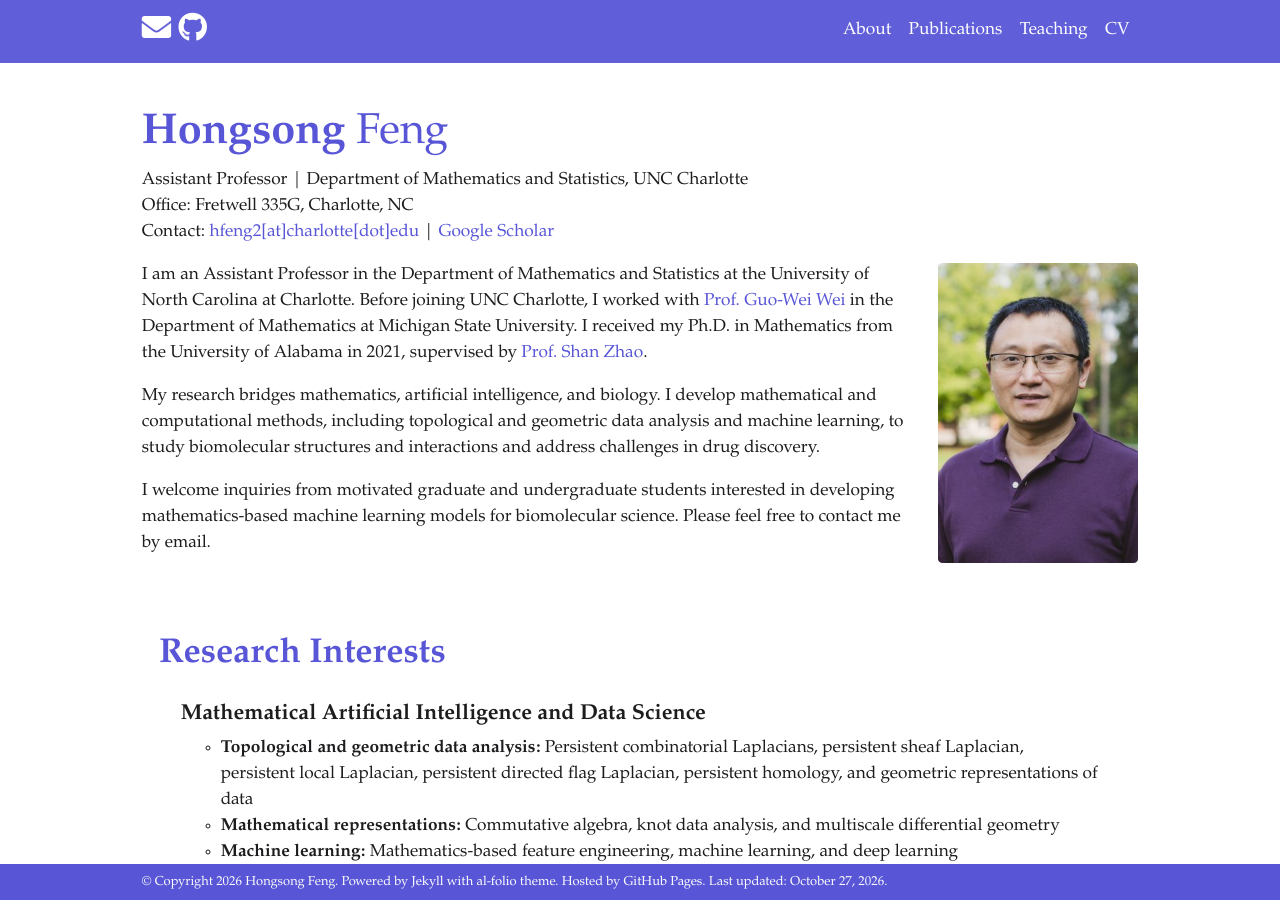
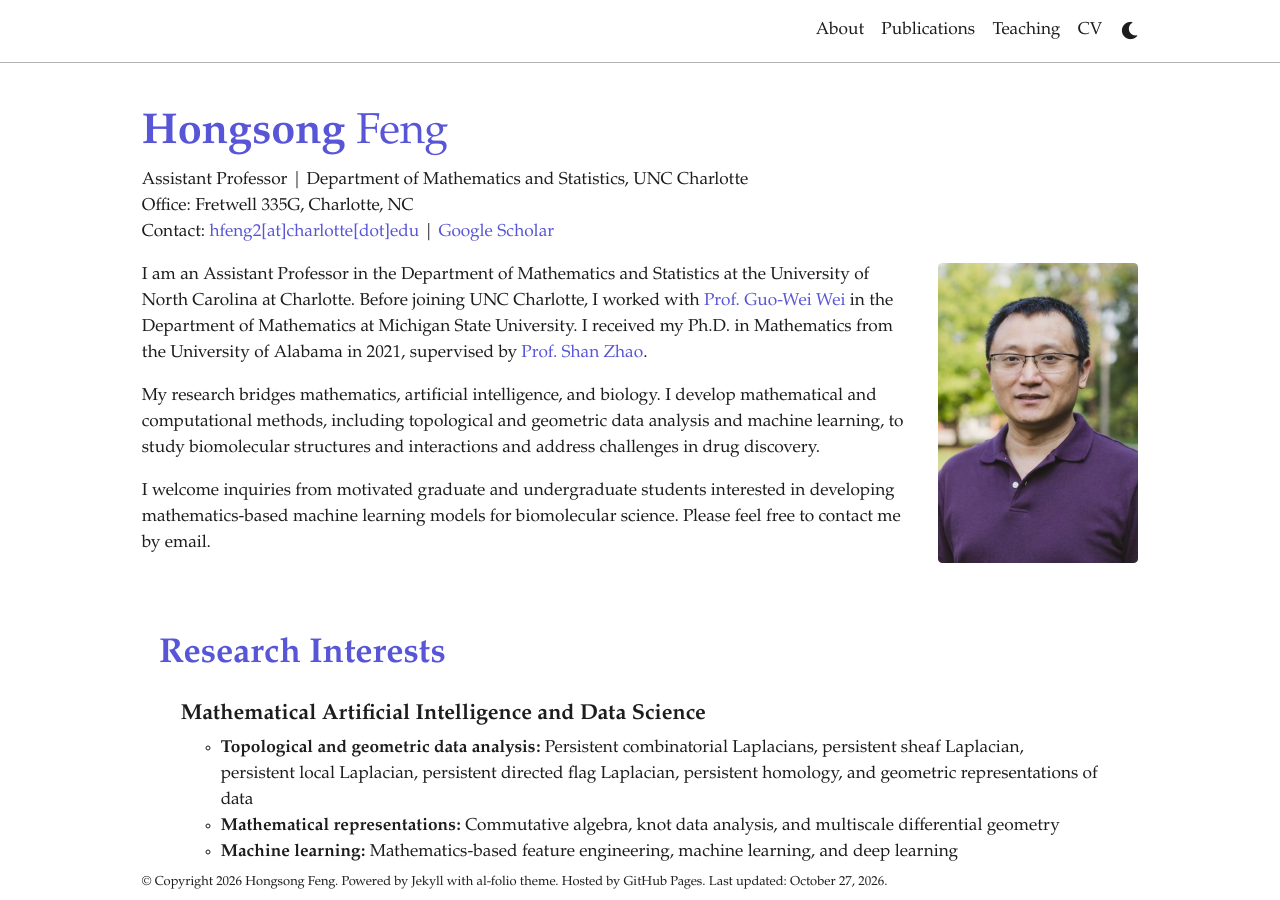
Before and after one commit to hfeng2uncc/hfeng2uncc.github.io, a Jekyll site: the page built from _pages/about.md, in a window 1280 px wide and 900 px high. Built offline with Jekyll 4.4.1, drawn with Linux system fonts in a browser that asks for light colours; comment, search, counter and statistics services are not loaded; a style sheet for code colours, icons or effects is not loaded.

Commit message:
Remove colored bars and enable dark mode

```diff
--- a/_config.yml
+++ b/_config.yml
@@ -296,7 +296,7 @@
 enable_math:                true   # enables math typesetting (uses MathJax)
 enable_tooltips:            false  # enables automatic tooltip links generated
                                    # for each section titles on pages and posts
-enable_darkmode:            false  # enables switching between light/dark modes
+enable_darkmode:            true  # enables switching between light/dark modes
 enable_navbar_social:       true  # enables displaying social links in the
                                    # navbar on the about page
 enable_project_categories:  true   # enables categorization of projects into
--- a/assets/css/main.scss
+++ b/assets/css/main.scss
@@ -54,3 +54,27 @@
   margin-right: calc(-1 * var(--page-inline-pad));
 }
 {% endif %}
+
+/* Match the navigation and footer to the current theme */
+.navbar,
+footer.fixed-bottom {
+  background-color: var(--global-bg-color);
+  border-color: var(--global-divider-color);
+  opacity: 1;
+}
+
+.navbar.navbar-light .navbar-brand,
+.navbar.navbar-light .navbar-brand span,
+.navbar.navbar-light .navbar-nav .nav-item .nav-link,
+.navbar.navbar-light .navbar-nav .nav-item.active > .nav-link,
+#light-toggle,
+footer.fixed-bottom .container,
+footer.fixed-bottom a {
+  color: var(--global-text-color) !important;
+}
+
+.navbar.navbar-light .nav-link:hover,
+#light-toggle:hover,
+footer.fixed-bottom a:hover {
+  color: var(--global-theme-color) !important;
+}
```
